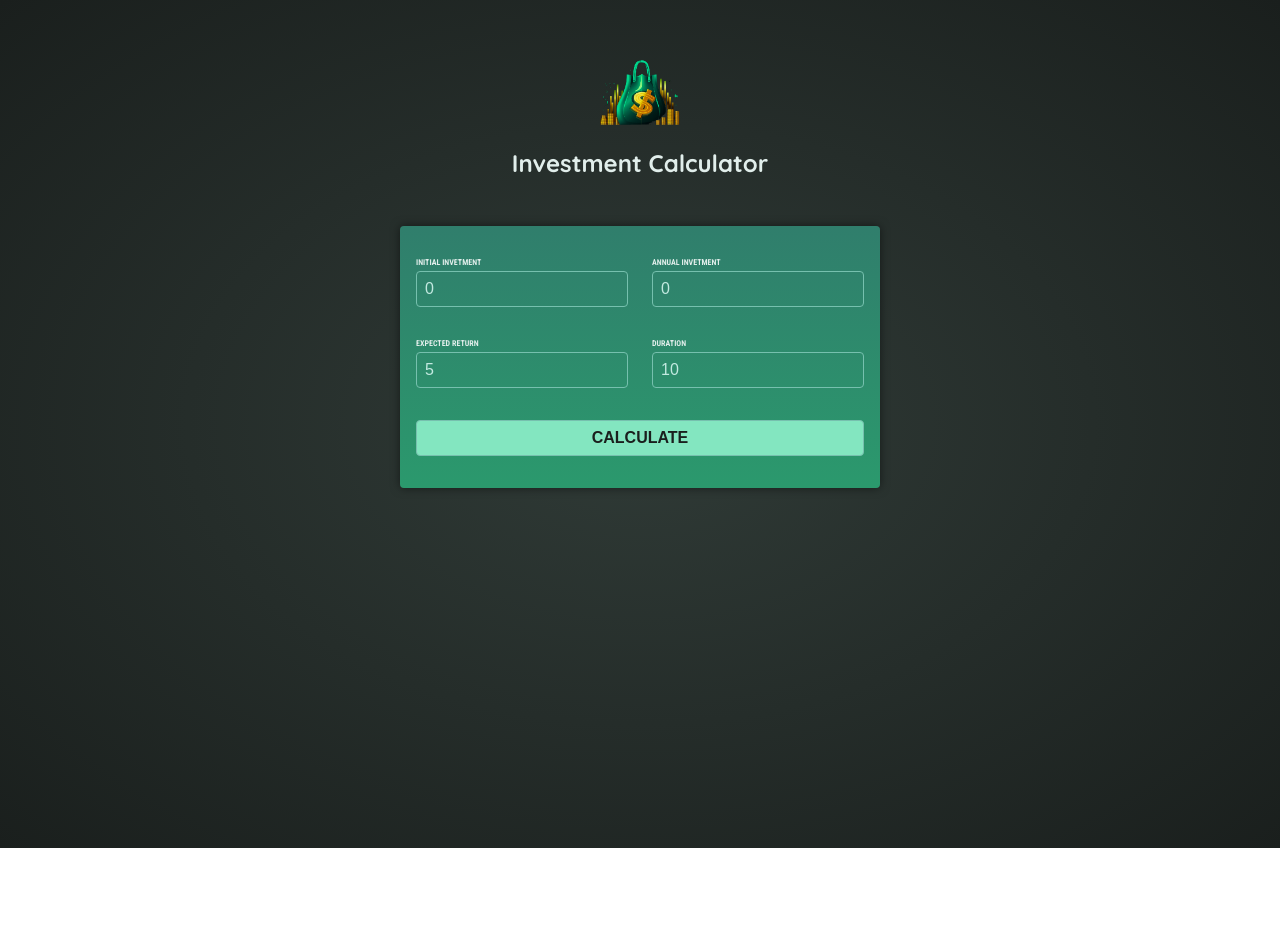
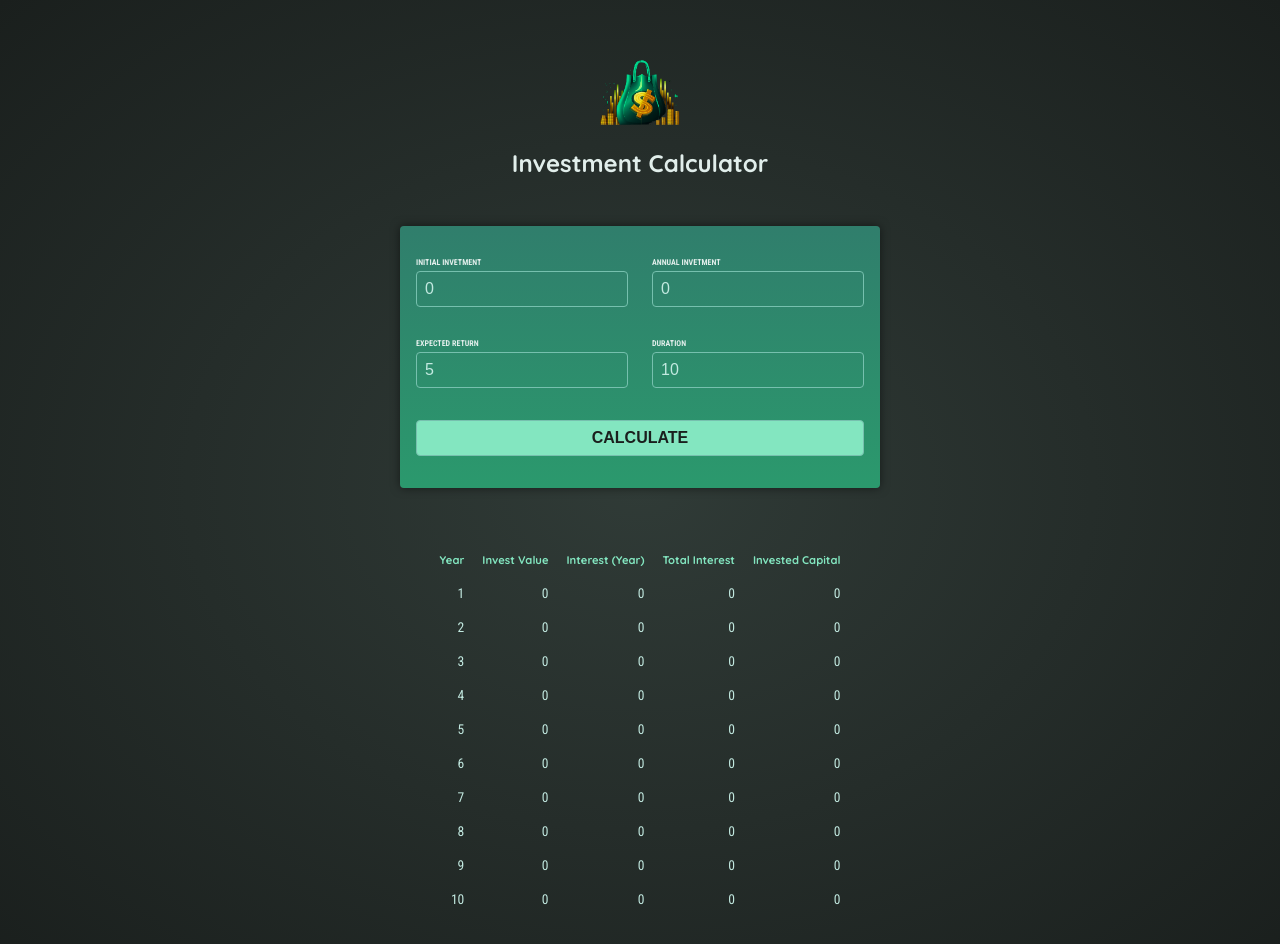
Before and after one commit to Ion-Lefter/02-investment-calculator, an Angular app: page / in a window 1280 px wide. Both pictures are taken after a click on the button "CALCULATE". Shown: the top 944 px of the page. Before the commit the page ends 848 px from the top, so only its background shows below. Built offline with nearby package versions, Linux system fonts and the light colour scheme.

Commit message:
outputting data in a table

```diff
--- a/src/app/app.component.html
+++ b/src/app/app.component.html
@@ -1,2 +1,3 @@
 <app-header></app-header>
-<app-user-input (calculate)="calculateInvestmentResults($event)"></app-user-input>
+<app-user-input (calculate)="onCalculateInvestmentResults($event)"></app-user-input>
+<app-investment-results [results]="resultsData"></app-investment-results>
--- a/src/app/app.component.ts
+++ b/src/app/app.component.ts
@@ -2,25 +2,28 @@
 import { RouterOutlet } from '@angular/router';
 import { HeaderComponent } from "./header/header.component";
 import { UserInputComponent } from "./user-input/user-input.component";
+import type{ InvestmentInput } from './investment-input.model';
+import { InvestmentResultsComponent } from "./investment-results/investment-results.component";
 
 @Component({
   selector: 'app-root',
   standalone: true,
-  imports: [RouterOutlet, HeaderComponent, UserInputComponent],
+  imports: [RouterOutlet, HeaderComponent, UserInputComponent, InvestmentResultsComponent],
   templateUrl: './app.component.html',
   styleUrl: './app.component.css'
 })
 export class AppComponent {
   title = '02-investment-calculator';
+  resultsData?: {
+    year: number,
+    interest: number,
+    valueEndOfYear: number,
+    annualInvestment: number,
+    totalInterest: number,
+    totalAmountInvested: number,
+  }[]
 
-  calculateInvestmentResults(
-    data: {
-    initialInvestment: number,
-    duration: number,
-    expectedReturn: number,
-    annualInvestment: number
-    }
-  ) {
+  onCalculateInvestmentResults(data: InvestmentInput) {
     const{initialInvestment, annualInvestment, expectedReturn, duration}=data
     const annualData = [];
     let investmentValue = initialInvestment;
@@ -41,6 +44,6 @@
       });
     }
     console.log(annualData);
-    return annualData;
+    return this.resultsData = annualData;
   }
 }
--- /dev/null
+++ b/src/app/investment-input.model.ts
@@ -0,0 +1,6 @@
+export interface InvestmentInput{
+    initialInvestment: number,
+    duration: number,
+    expectedReturn: number,
+    annualInvestment: number
+}
--- a/src/app/investment-results/investment-results.component.html
+++ b/src/app/investment-results/investment-results.component.html
@@ -1 +1,27 @@
-<p>investment-results works!</p>
+@if (!results) {
+    <p>Please enter some values and press "calculate"</p>
+}
+@else {
+    <table>
+        <thead>
+            <tr>
+                <th>Year</th>
+                <th>Invest Value</th>
+                <th>Interest (Year)</th>
+                <th>Total Interest</th>
+                <th>Invested Capital</th>
+            </tr>
+        </thead>
+        <tbody>
+            @for (result of results; track $index) {
+                <tr>
+                    <td>{{result.year}}</td>
+                    <td>{{result.valueEndOfYear}}</td>
+                    <td>{{result.interest}}</td>
+                    <td>{{result.totalInterest}}</td>
+                    <td>{{result.totalAmountInvested}}</td>
+                </tr>
+            }
+        </tbody>
+    </table>
+}
```
Also changed, not shown: src/app/investment-results/investment-results.component.ts (+11 -1 lines), src/app/user-input/user-input.component.ts (+2 -6 lines).
